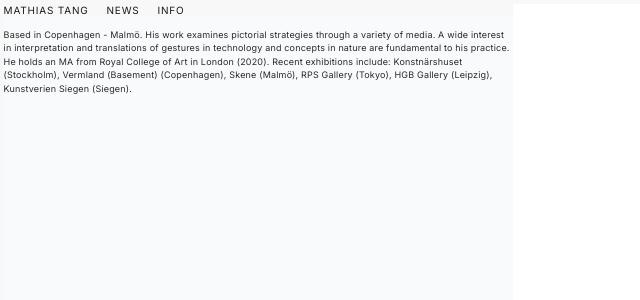
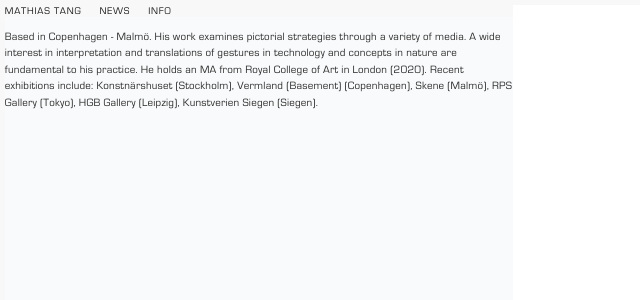
Before and after one commit to codemandy/mysite, a Next.js app: page /info in a window 1280 px wide. Shown: the top 300 px of the page, without its empty margins (0-640 px from the left). Built offline with nearby package versions, Linux system fonts and the light colour scheme.

Commit message:
Update font to Eurostile and set all text to 11px

```diff
--- /dev/null
+++ b/public/media/eurostile/example.html
@@ -0,0 +1,17 @@
+<!DOCTYPE html>
+<html xmlns="http://www.w3.org/1999/xhtml">
+<head>
+    <meta http-equiv="Content-Type" content="text/html; charset=utf-8"/>
+    <link rel="stylesheet" type="text/css"
+          href="style.css"/>
+</head>
+
+<body>
+
+<h1>Generated from: http://font.download</h1><br/>
+<h1 style="font-family:'Eurostile Regular';font-weight:normal;font-size:42px">AaBbCcDdEeFfGgHhŞşIıİi Example</h1>
+<h1 style="font-family:'EuroStyle Normal';font-weight:normal;font-size:42px">AaBbCcDdEeFfGgHhŞşIıİi Example</h1>
+
+
+</body>
+</html>
--- /dev/null
+++ b/public/media/eurostile/style.css
@@ -0,0 +1,16 @@
+/* #### Generated By: http://font.download #### */
+
+    @font-face {
+    font-family: 'Eurostile Regular';
+    font-style: normal;
+    font-weight: normal;
+    src: local('Eurostile Regular'), url('eurostile.woff') format('woff');
+    }
+
+
+    @font-face {
+    font-family: 'EuroStyle Normal';
+    font-style: normal;
+    font-weight: normal;
+    src: local('EuroStyle Normal'), url('EuroStyle Normal.woff') format('woff');
+    }
--- a/src/app/globals.css
+++ b/src/app/globals.css
@@ -1,4 +1,5 @@
 @import url('https://fonts.googleapis.com/css2?family=Inter:wght@300;400;500;600;700&display=swap');
+@import url('https://fonts.googleapis.com/css2?family=Jura:wght@400;500;600;700&display=swap');
 @import "tailwindcss";
 
 * {
@@ -9,7 +10,7 @@
 
 html,
 body {
-  font-family: 'Inter', system-ui, sans-serif;
+  font-family: 'Eurostile Regular', 'EuroStyle Normal', 'Jura', 'Inter', system-ui, sans-serif;
   background: #f8f8f8; /* off-white */
   color: #2a2a2a; /* off-black */
   line-height: 1.5;
@@ -21,7 +22,7 @@ body {
 body {
   background: #f8f8f8 !important; /* off-white */
   min-height: 100vh;
-  margin: 0.3rem;
+  margin: 0.4rem;
 }
 
 a {
@@ -59,7 +60,7 @@ a {
 
 /* Typography Hierarchy */
 h1 {
-  font-size: 1.125rem; /* 18px */
+  font-size: 0.6875rem; /* 11px */
   font-weight: 500;
   letter-spacing: 0.05em;
   line-height: 1.2;
@@ -67,7 +68,7 @@ h1 {
 }
 
 h2 {
-  font-size: 0.875rem; /* 14px */
+  font-size: 0.6875rem; /* 11px */
   font-weight: 500;
   letter-spacing: 0.08em;
   line-height: 1.3;
@@ -75,7 +76,7 @@ h2 {
 }
 
 h3 {
-  font-size: 0.75rem; /* 12px */
+  font-size: 0.6875rem; /* 11px */
   font-weight: 500;
   letter-spacing: 0.1em;
   line-height: 1.4;
@@ -83,11 +84,15 @@ h3 {
 }
 
 p {
-  font-size: 0.75rem; /* 12px */
+  font-size: 0.6875rem; /* 11px */
   font-weight: 400;
   letter-spacing: 0.02em;
   line-height: 1.5;
   color: #2a2a2a; /* off-black for content */
+}
+
+.header-font {
+  font-family: 'Eurostile Regular', 'EuroStyle Normal', 'Jura', 'Inter', system-ui, sans-serif;
 }
 
 /* Custom scrollbar */
@@ -107,3 +112,17 @@ p {
 ::-webkit-scrollbar-thumb:hover {
   background: #a0a0a0;
 }
+
+@font-face {
+  font-family: 'Eurostile Regular';
+  font-style: normal;
+  font-weight: normal;
+  src: local('Eurostile Regular'), url('/media/eurostile/eurostile.woff') format('woff');
+}
+
+@font-face {
+  font-family: 'EuroStyle Normal';
+  font-style: normal;
+  font-weight: normal;
+  src: local('EuroStyle Normal'), url('/media/eurostile/EuroStyle Normal.woff') format('woff');
+}
--- a/src/app/info/page.tsx
+++ b/src/app/info/page.tsx
@@ -9,7 +9,7 @@ export default function InfoPage() {
           <Header />
           <main className="px-4 py-4 mt-6">
             <div className="space-y-4">
-              <p className="text-sm">Based in Copenhagen - Malmö. His work examines pictorial strategies through a variety of media. A wide interest in interpretation and translations of gestures in technology and concepts in nature are fundamental to his practice. He holds an MA from Royal College of Art in London (2020). Recent exhibitions include: Konstnärshuset (Stockholm), Vermland (Basement) (Copenhagen), Skene (Malmö), RPS Gallery (Tokyo), HGB Gallery (Leipzig), Kunstverien Siegen (Siegen).</p>
+              <p className="text-base" style={{ fontSize: '11px' }}>Based in Copenhagen - Malmö. His work examines pictorial strategies through a variety of media. A wide interest in interpretation and translations of gestures in technology and concepts in nature are fundamental to his practice. He holds an MA from Royal College of Art in London (2020). Recent exhibitions include: Konstnärshuset (Stockholm), Vermland (Basement) (Copenhagen), Skene (Malmö), RPS Gallery (Tokyo), HGB Gallery (Leipzig), Kunstverien Siegen (Siegen).</p>
             </div>
           </main>
         </div>
--- a/src/app/supporters/page.tsx
+++ b/src/app/supporters/page.tsx
@@ -10,36 +10,36 @@ export default function NewsPage() {
           <main className="px-4 py-4 mt-6">
             <div>
               <div className="space-y-2">
-                <p className="text-xs font-medium" style={{ color: '#666666' }}>MARCH 15, 2024</p>
-                <p className="text-sm">New exhibition &ldquo;Digital Frontiers&rdquo; opens at Konstnärshuset in Stockholm. The show features recent works from the Skene series alongside new digital explorations.</p>
+                <p className="text-xs font-medium" style={{ color: '#666666', fontSize: '11px' }}>MARCH 15, 2024</p>
+                <p className="text-base" style={{ fontSize: '11px' }}>New exhibition &ldquo;Digital Frontiers&rdquo; opens at Konstnärshuset in Stockholm. The show features recent works from the Skene series alongside new digital explorations.</p>
               </div>
 
               <br />
 
               <div className="space-y-2">
-                <p className="text-xs font-medium" style={{ color: '#666666' }}>FEBRUARY 28, 2024</p>
-                <p className="text-sm">Collaboration announced with RPS Gallery Tokyo for a special edition print series. Limited to 25 copies, each piece will be hand-signed and numbered.</p>
+                <p className="text-xs font-medium" style={{ color: '#666666', fontSize: '11px' }}>FEBRUARY 28, 2024</p>
+                <p className="text-base" style={{ fontSize: '11px' }}>Collaboration announced with RPS Gallery Tokyo for a special edition print series. Limited to 25 copies, each piece will be hand-signed and numbered.</p>
               </div>
 
               <br />
 
               <div className="space-y-2">
-                <p className="text-xs font-medium" style={{ color: '#666666' }}>JANUARY 12, 2024</p>
-                <p className="text-sm">&ldquo;Bubble Series&rdquo; featured in Artforum&apos;s digital edition. The review highlights the exploration of organic forms and fluid dynamics in contemporary digital art.</p>
+                <p className="text-xs font-medium" style={{ color: '#666666', fontSize: '11px' }}>JANUARY 12, 2024</p>
+                <p className="text-base" style={{ fontSize: '11px' }}>&ldquo;Bubble Series&rdquo; featured in Artforum&apos;s digital edition. The review highlights the exploration of organic forms and fluid dynamics in contemporary digital art.</p>
               </div>
 
               <br />
 
               <div className="space-y-2">
-                <p className="text-xs font-medium" style={{ color: '#666666' }}>DECEMBER 8, 2023</p>
-                <p className="text-sm">Solo exhibition &ldquo;Translations&rdquo; opens at Vermland Basement in Copenhagen. The show presents new works examining the intersection of technology and natural concepts.</p>
+                <p className="text-xs font-medium" style={{ color: '#666666', fontSize: '11px' }}>DECEMBER 8, 2023</p>
+                <p className="text-base" style={{ fontSize: '11px' }}>Solo exhibition &ldquo;Translations&rdquo; opens at Vermland Basement in Copenhagen. The show presents new works examining the intersection of technology and natural concepts.</p>
               </div>
 
               <br />
 
               <div className="space-y-2">
-                <p className="text-xs font-medium" style={{ color: '#666666' }}>NOVEMBER 20, 2023</p>
-                <p className="text-sm">Artist talk at Royal College of Art London discussing pictorial strategies in digital media. The lecture explores recent developments in the Musictheory series.</p>
+                <p className="text-xs font-medium" style={{ color: '#666666', fontSize: '11px' }}>NOVEMBER 20, 2023</p>
+                <p className="text-base" style={{ fontSize: '11px' }}>Artist talk at Royal College of Art London discussing pictorial strategies in digital media. The lecture explores recent developments in the Musictheory series.</p>
               </div>
             </div>
           </main>
--- a/src/components/Header.tsx
+++ b/src/components/Header.tsx
@@ -2,7 +2,7 @@ import Link from 'next/link';
 
 export default function Header() {
   return (
-    <header className="w-full" style={{ backgroundColor: '#f8f8f8', marginBottom: '1rem' }}>
+    <header className="w-full header-font" style={{ backgroundColor: '#f8f8f8', marginBottom: '1rem' }}>
       <div className="flex justify-start px-4 py-5 mb-6">
         <div className="w-full">
           <nav className="flex justify-start gap-6">
```
Also changed, not shown: src/app/page.tsx (+15 -15 lines), public/media/eurostile/EuroStyle Normal.woff (added), public/media/eurostile/eurostile.woff (added).
